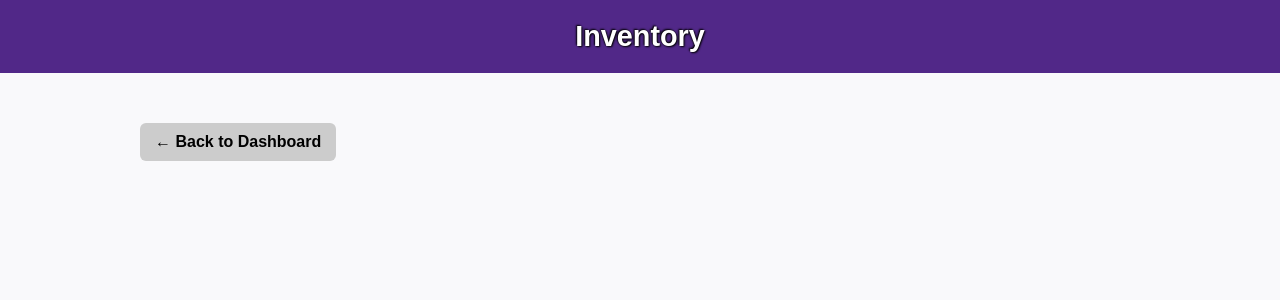
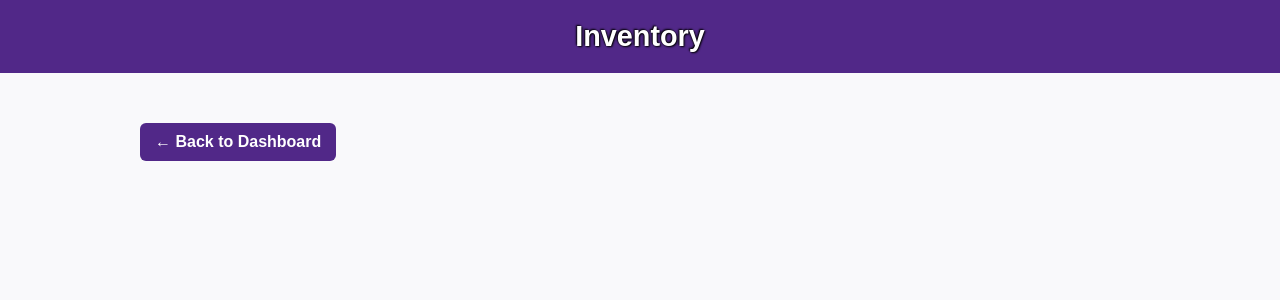
Before and after one commit to cstuffs/KSU, a Flask app: page /admin/inventory in a window 1280 px wide. Shown: the top 300 px of the page. Run offline with Flask 3, Linux system fonts and the light colour scheme; the visitor is signed in with stand-in values (Sample User, id 1); data that the repository does not hold is empty.

Commit message:
inventory

```diff
--- a/templates/inventory.html
+++ b/templates/inventory.html
@@ -68,15 +68,15 @@
             display: inline-block;
             margin-top: 30px;
             padding: 10px 15px;
-            background-color: #ccc;
-            color: #000;
+            background-color: #512888;
+            color: white;
             text-decoration: none;
             border-radius: 6px;
             font-weight: bold;
         }
 
         .back-link:hover {
-            background-color: #aaa;
+            background-color: #341a61;
         }
     </style>
 </head>
@@ -140,15 +140,13 @@
 
         window.addEventListener('load', () => {
             const open = sessionStorage.getItem('openDropdown');
+            document.querySelectorAll('details').forEach(d => d.removeAttribute('open'));
             if (open) {
                 document.querySelectorAll('summary').forEach(summary => {
                     if (summary.textContent.trim() === open) {
                         summary.parentNode.setAttribute('open', true);
                     }
                 });
-            } else {
-                // Ensure all are closed by default
-                document.querySelectorAll('details').forEach(d => d.removeAttribute('open'));
             }
         });
     </script>
```
